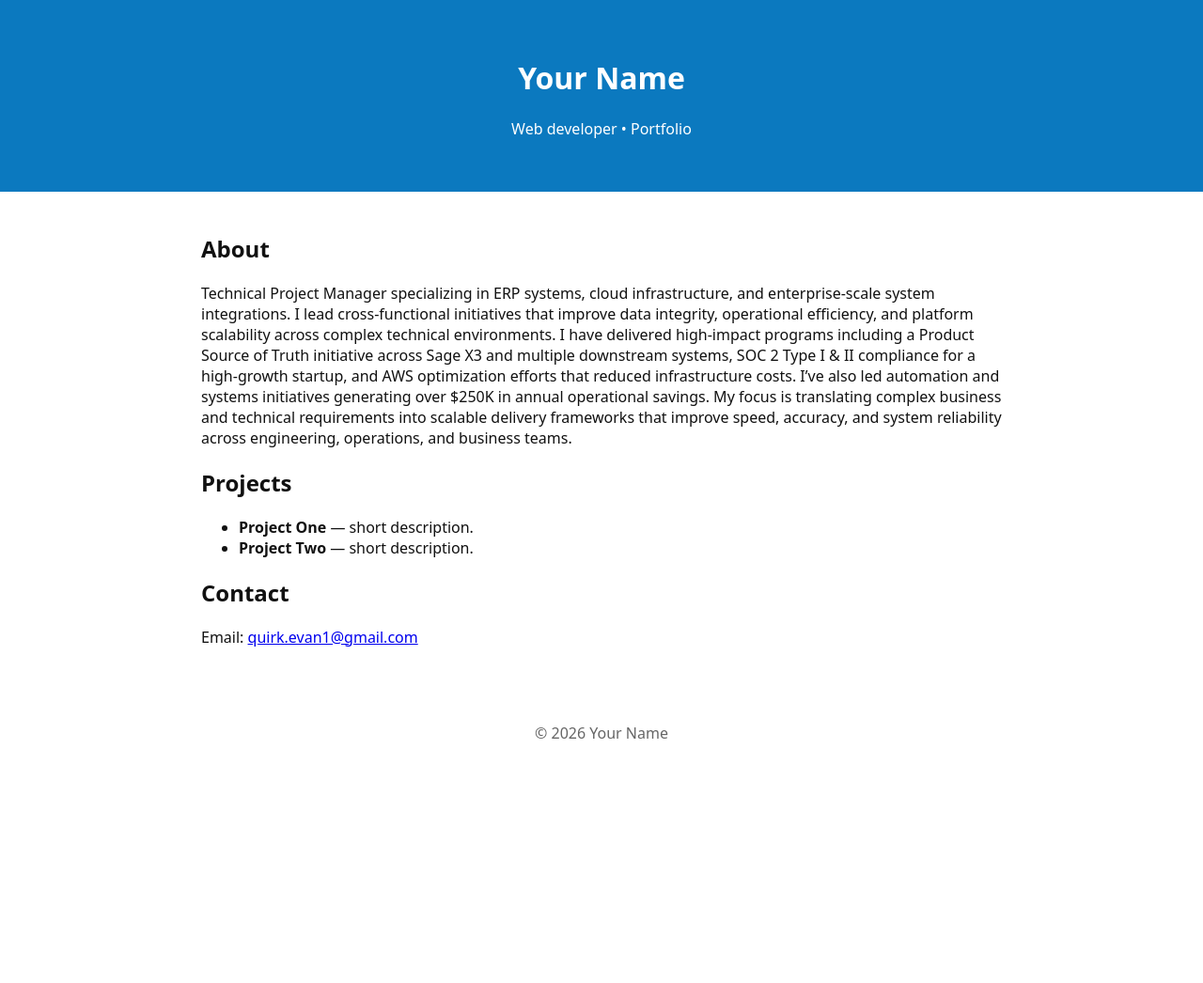
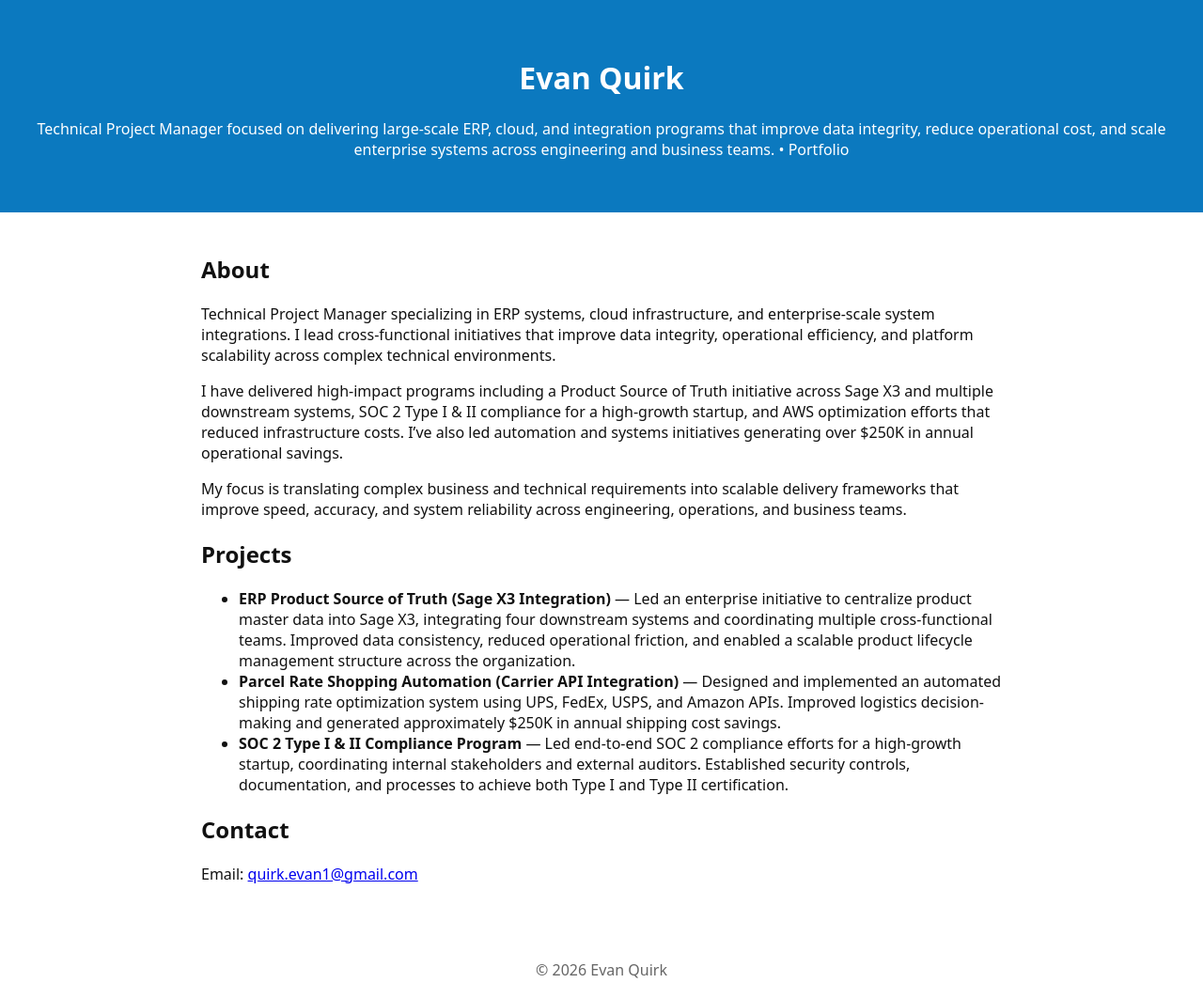
Before and after one commit to equirk0910/Evan-Quirk-Portfolio, a website: page public/index.html in a window 1280 px wide. Shown: the whole page at 94% size. Before the commit the page ends 827 px from the top, so only its background shows below. Drawn offline with Linux system fonts and the light colour scheme.

Commit message:
Update portfolio: fix HTML structure, separate About paragraphs, update footer

```diff
--- a/public/index.html
+++ b/public/index.html
@@ -8,23 +8,24 @@
   </head>
   <body>
     <header>
-      <h1>Your Name</h1>
-      <p>Web developer • Portfolio</p>
+      <h1>Evan Quirk</h1>
+      <p>Technical Project Manager focused on delivering large-scale ERP, cloud, and integration programs that improve data integrity, reduce operational cost, and scale enterprise systems across engineering and business teams. • Portfolio</p>
     </header>
     <main>
       <section id="about">
         <h2>About</h2>
-        <p>Technical Project Manager specializing in ERP systems, cloud infrastructure, and enterprise-scale system integrations. I lead cross-functional initiatives that improve data integrity, operational efficiency, and platform scalability across complex technical environments.
+        <p>Technical Project Manager specializing in ERP systems, cloud infrastructure, and enterprise-scale system integrations. I lead cross-functional initiatives that improve data integrity, operational efficiency, and platform scalability across complex technical environments.</p>
 
-I have delivered high-impact programs including a Product Source of Truth initiative across Sage X3 and multiple downstream systems, SOC 2 Type I & II compliance for a high-growth startup, and AWS optimization efforts that reduced infrastructure costs. I’ve also led automation and systems initiatives generating over $250K in annual operational savings.
+        <p>I have delivered high-impact programs including a Product Source of Truth initiative across Sage X3 and multiple downstream systems, SOC 2 Type I & II compliance for a high-growth startup, and AWS optimization efforts that reduced infrastructure costs. I’ve also led automation and systems initiatives generating over $250K in annual operational savings.</p>
 
-My focus is translating complex business and technical requirements into scalable delivery frameworks that improve speed, accuracy, and system reliability across engineering, operations, and business teams.</p>
+        <p>My focus is translating complex business and technical requirements into scalable delivery frameworks that improve speed, accuracy, and system reliability across engineering, operations, and business teams.</p>
       </section>
       <section id="projects">
         <h2>Projects</h2>
         <ul>
-          <li><strong>Project One</strong> — short description.</li>
-          <li><strong>Project Two</strong> — short description.</li>
+          <li><strong>ERP Product Source of Truth (Sage X3 Integration)</strong> — Led an enterprise initiative to centralize product master data into Sage X3, integrating four downstream systems and coordinating multiple cross-functional teams. Improved data consistency, reduced operational friction, and enabled a scalable product lifecycle management structure across the organization.</li>
+          <li><strong>Parcel Rate Shopping Automation (Carrier API Integration)</strong> — Designed and implemented an automated shipping rate optimization system using UPS, FedEx, USPS, and Amazon APIs. Improved logistics decision-making and generated approximately $250K in annual shipping cost savings.</li>
+            <li><strong>SOC 2 Type I & II Compliance Program</strong> — Led end-to-end SOC 2 compliance efforts for a high-growth startup, coordinating internal stakeholders and external auditors. Established security controls, documentation, and processes to achieve both Type I and Type II certification.</li>
         </ul>
       </section>
       <section id="contact">
@@ -33,7 +34,7 @@ My focus is translating complex business and technical requirements into scalabl
       </section>
     </main>
     <footer>
-      <p>&copy; <span id="year"></span> Your Name</p>
+      <p>&copy; <span id="year"></span> Evan Quirk</p>
     </footer>
     <script>
       document.getElementById('year').textContent = new Date().getFullYear();
```
